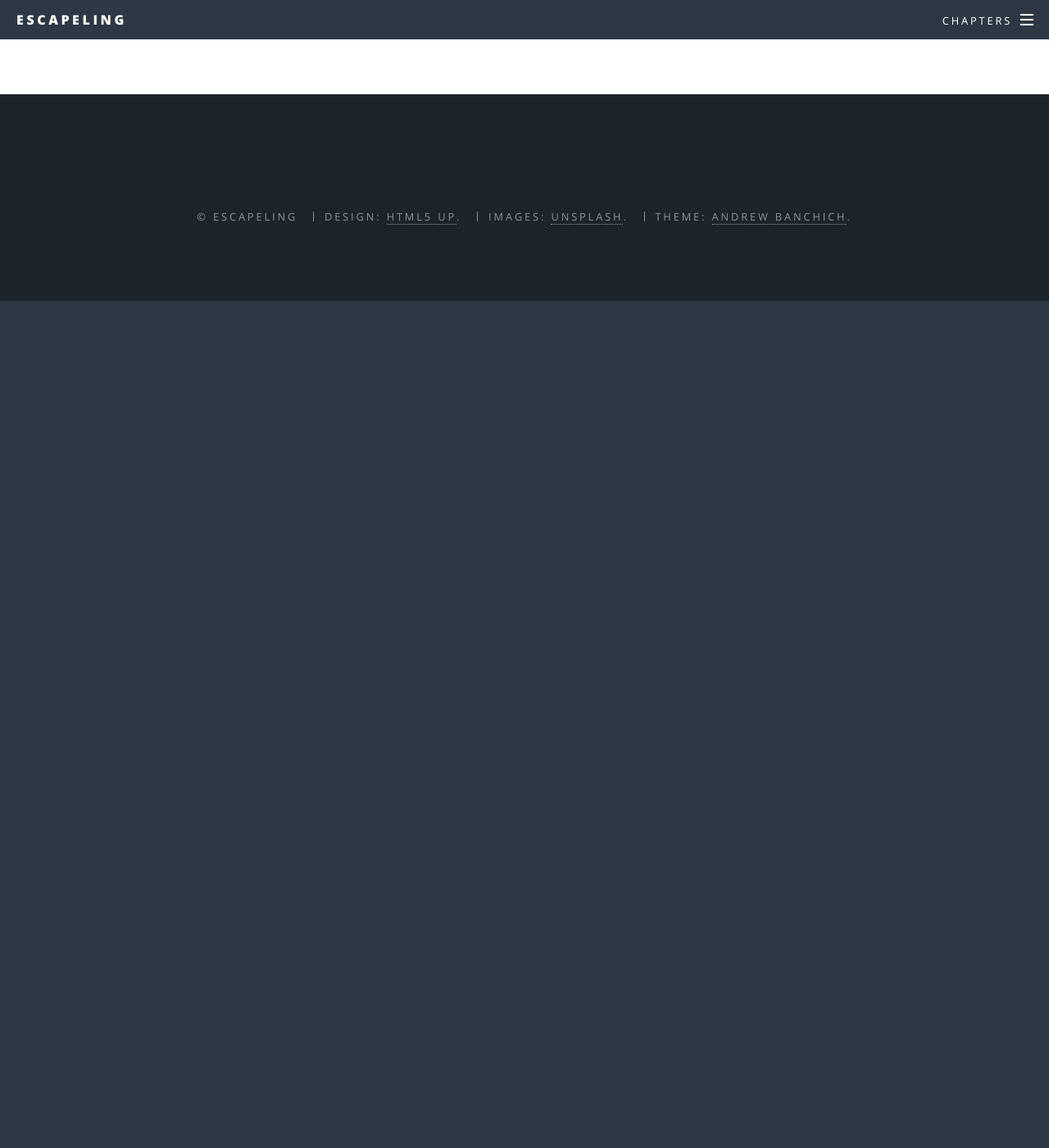
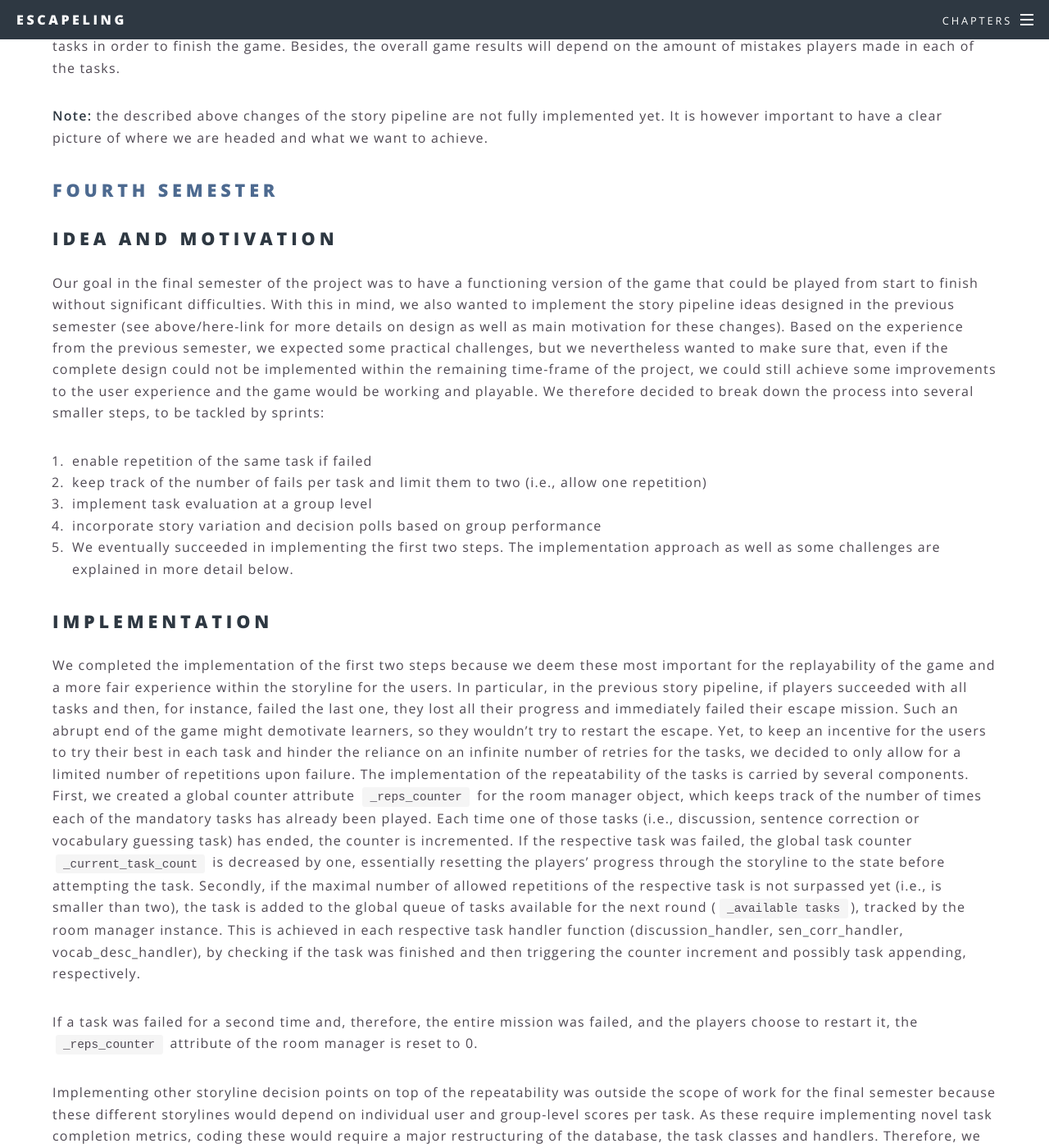
Before and after one commit to ALLUOS/ALLUOS.github.io, a Jekyll site: the page built from _posts/2021-01-03-storytelling.md, in a window 1280 px wide and 1400 px high, scrolled down 12150 px. Shown: the whole window at 82% size. Built offline with Jekyll 4.4.1, drawn with Linux system fonts in a browser that asks for light colours; before the commit the page ends 12517 px from its top, so only the background shows below that; some of the changed text lies outside the part shown.

Commit message:
Semester four improvements
Added the complete Polina's, Paribartan's and my part.

```diff
--- a/_posts/2021-01-03-storytelling.md
+++ b/_posts/2021-01-03-storytelling.md
@@ -36,6 +36,12 @@ description: Explore our sci-fi themed escape room narrative.
 4. Performance based outcomes
 5. Restart scenarios
 6. Completion metrics
+
+<span class = "content-overview"><a href = "#four">Fourth Semester</a></span>
+
+1. Idea and Motivation
+2. Implementation
+3. Outlook to more storytelling improvements
 
 <hr />
 
@@ -251,3 +257,36 @@ If the participants fail the task, they would now have a choice of either repeat
 Thereby, the overall completion metrics of the group depend on their performance in each of the given tasks. Participants are now allowed to fail the given tasks, with each task, however, being failed not more than once. Nevertheless, they have to complete all the tasks in order to finish the game. Besides, the overall game results will depend on the amount of mistakes players made in each of the tasks.
 
 **Note:** the described above changes of the story pipeline are not fully implemented yet. It is however important to have a clear picture of where we are headed and what we want to achieve.
+
+<!-- Semester Four -->
+
+<div id="four"></div>
+
+<h2><span class="section">Fourth semester</span></h2>
+
+## Idea and Motivation
+
+Our goal in the final semester of the project was to have a functioning version of the game that could be played from start to finish without significant difficulties. With this in mind, we also wanted to implement the story pipeline ideas designed in the previous semester (see above/here-link for more details on design as well as main motivation for these changes). Based on the experience from the previous semester, we expected some practical challenges, but we nevertheless wanted to make sure that, even if the complete design could not be implemented within the remaining time-frame of the project, we could still achieve some improvements to the user experience and the game would be working and playable. We therefore decided to break down the process into several smaller steps, to be tackled by sprints:
+
+1. enable repetition of the same task if failed
+2. keep track of the number of fails per task and limit them to two (i.e., allow one repetition)
+3. implement task evaluation at a group level
+4. incorporate story variation and decision polls based on group performance
+5.
+We eventually succeeded in implementing the first two steps. The implementation approach as well as some challenges are explained in more detail below.
+
+## Implementation
+
+We completed the implementation of the first two steps because we deem these most important for the replayability of the game and a more fair experience within the storyline for the users. In particular, in the previous story pipeline, if players succeeded with all tasks and then, for instance, failed the last one, they lost all their progress and immediately failed their escape mission. Such an abrupt end of the game might demotivate learners, so they wouldn’t try to restart the escape. Yet, to keep an incentive for the users to try their best in each task and hinder the reliance on an infinite number of retries for the tasks, we decided to only allow for a limited number of repetitions upon failure.
+The implementation of the repeatability of the tasks is carried by several components. First, we created a global counter attribute `_reps_counter` for the room manager object, which keeps track of the number of times each of the mandatory tasks has already been played. Each time one of those tasks (i.e., discussion, sentence correction or vocabulary guessing task) has ended, the counter is incremented. If the respective task was failed, the global task counter `_current_task_count` is decreased by one, essentially resetting the players’ progress through the storyline to the state before attempting the task. Secondly, if the maximal number of allowed repetitions of the respective task is not surpassed yet (i.e., is smaller than two), the task is added to the global queue of tasks available for the next round (`_available tasks`), tracked by the room manager instance. This is achieved in each respective task handler function (discussion_handler, sen_corr_handler, vocab_desc_handler), by checking if the task was finished and then triggering the counter increment and possibly task appending, respectively.
+
+If a task was failed for a second time and, therefore, the entire mission was failed, and the players choose to restart it, the `_reps_counter` attribute of the room manager is reset to 0.
+
+Implementing other storyline decision points on top of the repeatability was outside the scope of work for the final semester because these different storylines would depend on individual user and group-level scores per task. As these require implementing novel task completion metrics, coding these would require a major restructuring of the database, the task classes and handlers. Therefore, we consider the completed implementation of the task repeatability a good compromise and improvement of the current game flow.
+
+## Outlook to more storytelling improvements
+
+There is still room for improvement in the story pipeline, which would make the game more interesting to be engaged in. In order to apply the different story stream, we can first calculate score of whole group and divide it into 3 categories.
+
+To categorize the score, we calculate how many mistakes does the group make in total and normalize that to score out of 4. Given score 1 out of 4 we provide story branch one. With score 2 or 3 out of 4, we  go to branch 2 of the story. And finally with score 4 out of 4 we follow the story Pipeline 4.
+In addition to this splitting and choosing of the story pipeline in between each task, we also had the idea to give a different ending at the end  of the game depending on the choice they make and total score they get. We accumulate the scores of each task, which are normalized to the highest score of 4 and take the mean of all tasks completed, including the listening task (if the group decided to complete that task as well). As we will also have an option of deciding to Escape with “Elias” the friendly alien or without him, we can first divide the story into 2 parts. And after that depending on the total mean score we can divide story ending to 3 parts, giving us total 6 different story endings.
```
